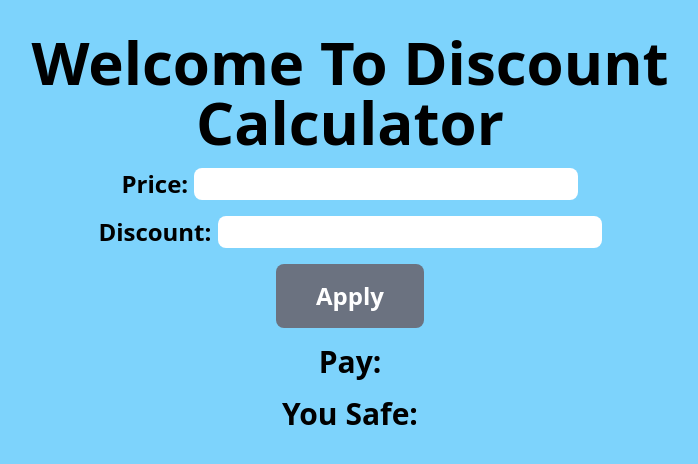
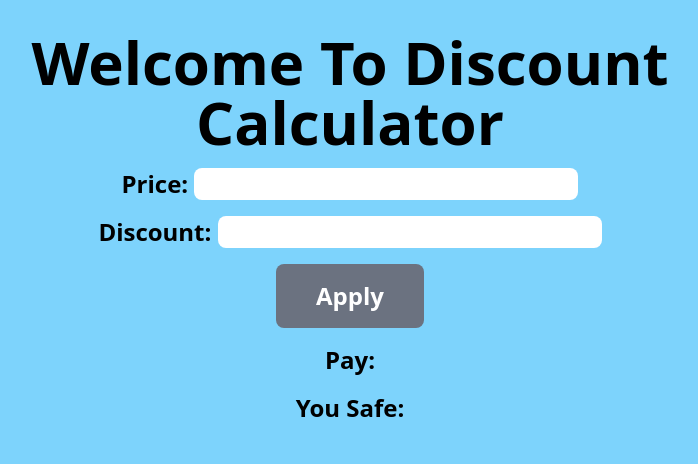
Before and after one commit to riponmondalbd/dicount-box, a plain HTML site: page index.html in a window 1280 px wide. Shown: the whole page, without its empty margins (290-988 px from the left). Drawn offline with nearby package versions, Linux system fonts and the light colour scheme.

Commit message:
modify text size

```diff
--- a/index.html
+++ b/index.html
@@ -18,8 +18,8 @@
                 id="discount-field"></h4>
         <button id="btn-apply"
             class="bg-gray-500 hover:bg-gray-600 text-white font-bold text-2xl py-4 px-10 rounded-lg">Apply</button>
-        <h1 class="text-3xl font-semibold">Pay: <span id="pay-amount" class="text-green-800 font-bold"></span></h1>
-        <h1 class="text-3xl font-semibold">You Safe: <span id="safe-amount" class="text-purple-700 font-bold"></span>
+        <h1 class="text-2xl font-semibold">Pay: <span id="pay-amount" class="text-green-800 font-bold"></span></h1>
+        <h1 class="text-2xl font-semibold">You Safe: <span id="safe-amount" class="text-purple-700 font-bold"></span>
         </h1>
     </section>
 
```
